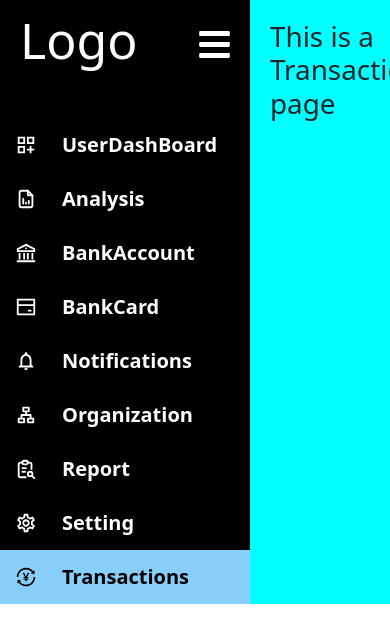
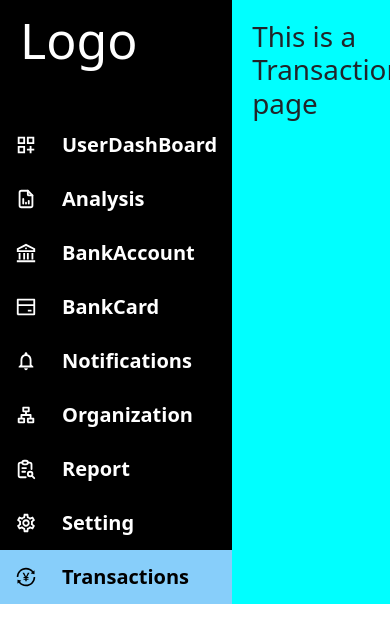
Before and after one commit to chinthaka20010226/Expensy_SideBar_, a React (Create React App) app: page /transactions in a window 390 px wide. Shown: the top 642 px of the page. Built offline with nearby package versions, Linux system fonts and the light colour scheme.

Commit message:
Now, remove the Custom Responsiveness...

```diff
--- a/src/Components/SideBar.js
+++ b/src/Components/SideBar.js
@@ -98,11 +98,11 @@ const SideBar = ({ children }) => {
     return (
         <div className='container_'>
             <div style={{ width: isOpen ? "250px" : "50px" }} className='side-bar'>
-                <div style={{ marginTop: isOpen ? "0px" : "20px" }} className='top-section'>
+                <div style={{ marginTop: isOpen ? "0px" : "60px" }} className='top-section'>
                     <h1 style={{ display: isOpen ? "block" : "none" }} className='logo'>Logo</h1>
-                    <div style={{ marginLeft: isOpen ? "40px" : "-10px" }} className='bar'>
+                    {/* <div style={{ marginLeft: isOpen ? "40px" : "-10px" }} className='bar'>
                         <FaBars onClick={toggle} />
-                    </div>
+                    </div> */}
                 </div>
                 <div style={{ paddingTop: isOpen ? "0px" : "10px" }} className='body-section'>
                     {
```
